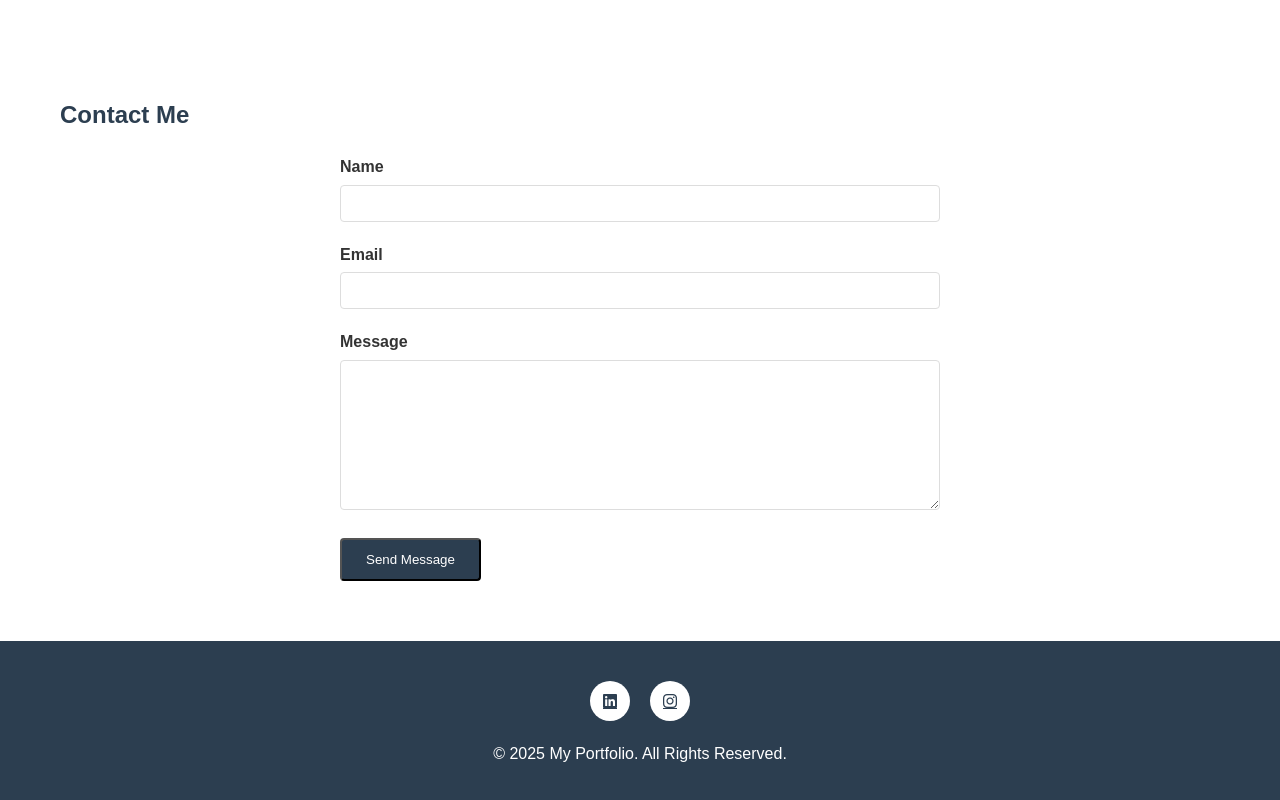
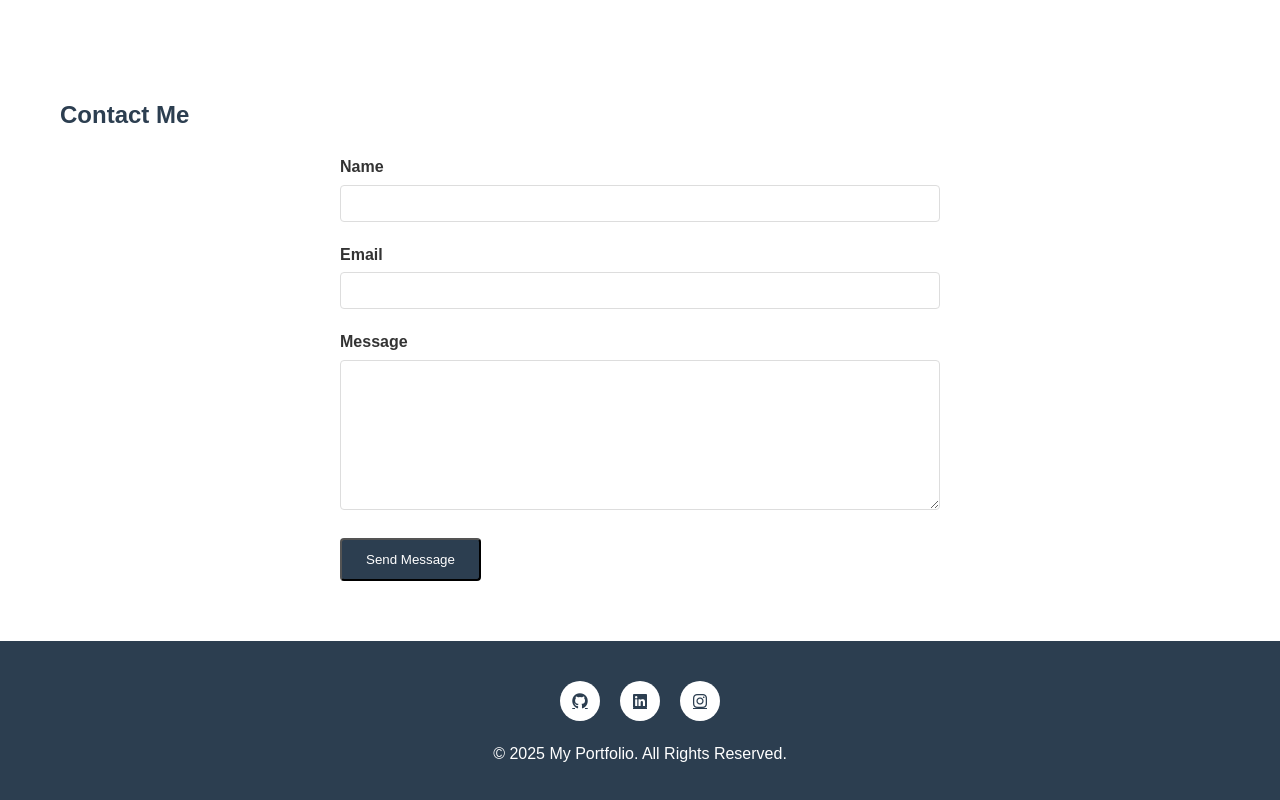
Before and after one commit to aji-45/my-portfolio, a plain HTML site: page index.html in a window 1280 px wide. Shown: the part 894-1694 px from the top of the page. Drawn offline with Linux system fonts and the light colour scheme.

Commit message:
Update index.html

```diff
--- a/index.html
+++ b/index.html
@@ -412,6 +412,7 @@
     <footer>
         <div class="container">
             <ul class="social-links">
+                 <li><a href="https://github.com/aji-45/my-portfolio"><i class="fab fa-github"></i></a></li>
                 <li><a href="https://www.linkedin.com/in/ajith-a-07b853367?utm_source=share&utm_campaign=share_via&utm_content=profile&utm_medium=android_app"><i class="fab fa-linkedin"></i></a></li>
                 <li><a href="https://www.instagram.com/ajee___45?igsh=Nmt5ajl5ODBsNDB1"><i class="fab fa-instagram"></i></a></li>
             </ul>
```
